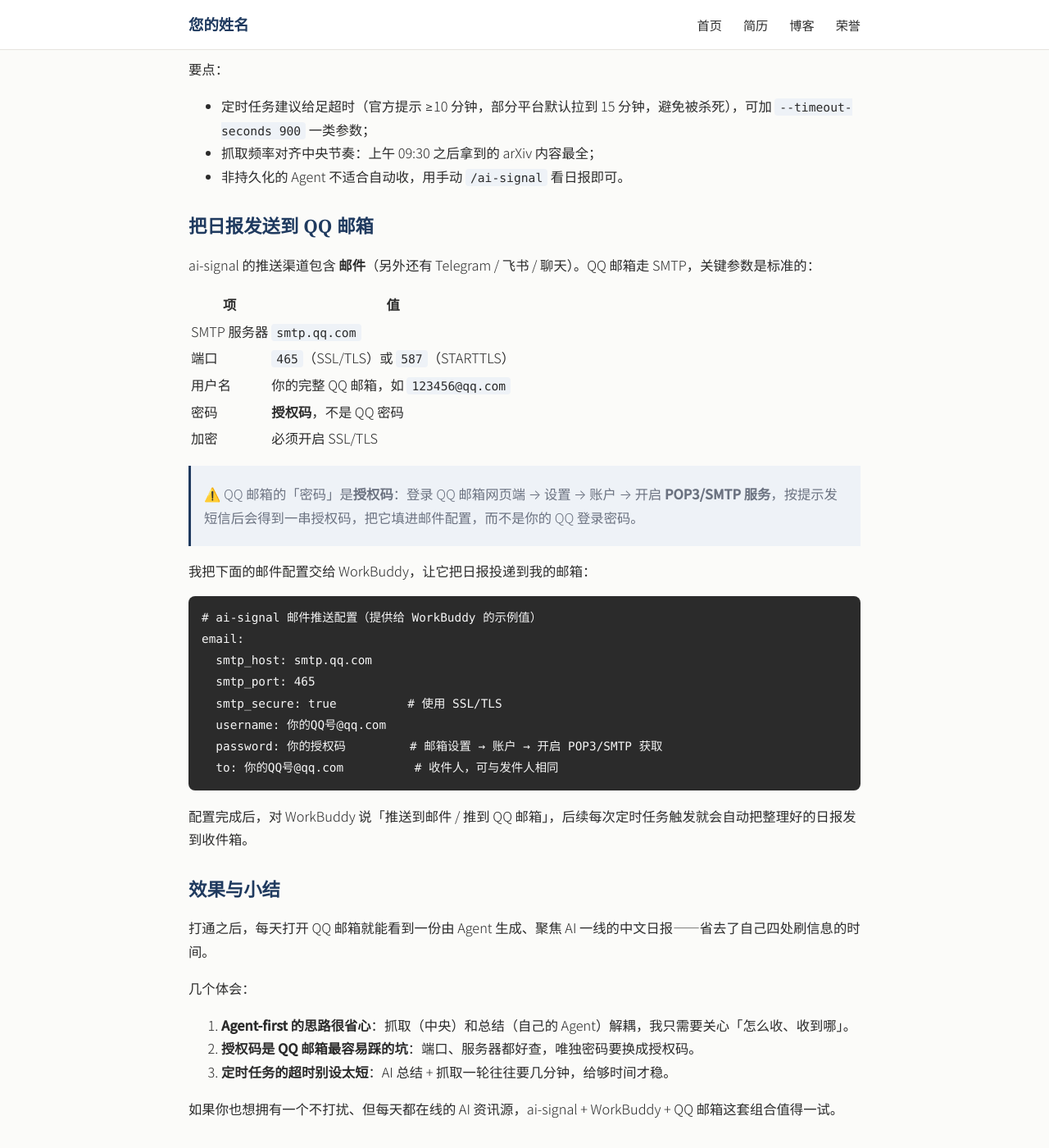
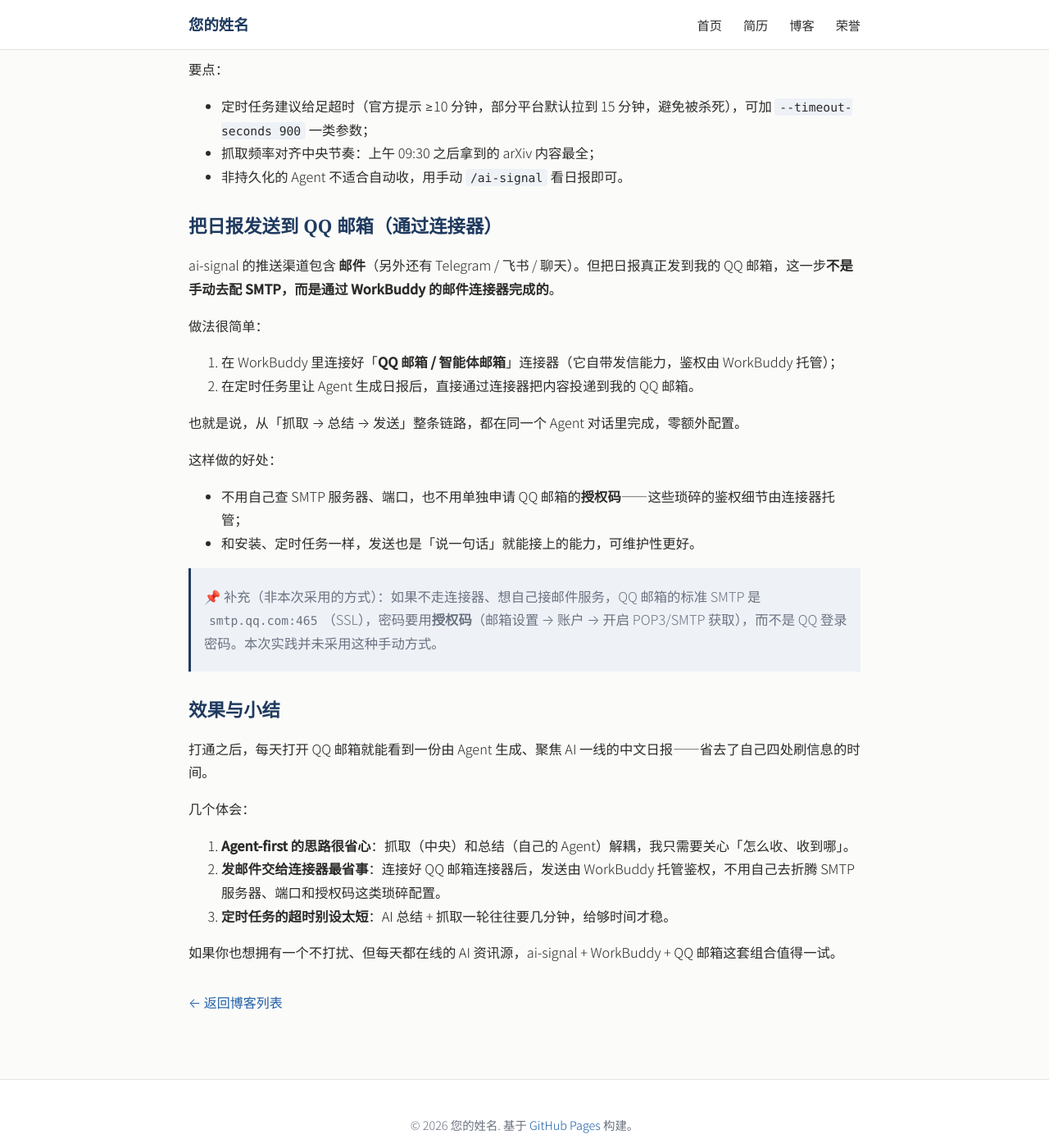
Before and after one commit to shengxingbai/shengxingbai.github.io, a Jekyll site: the page built from _posts/2025-12-15-ai-signal-qq-email-digest.md, in a window 1280 px wide and 1400 px high, scrolled down 1433 px. Shown: the whole window at 82% size. Built offline with Jekyll 4.4.1, drawn with Linux system fonts in a browser that asks for light colours.

Commit message:
fix(blog): 修正邮件发送方式为通过连接器（非手动 SMTP），更新小结

````diff
--- a/_posts/2025-12-15-ai-signal-qq-email-digest.md
+++ b/_posts/2025-12-15-ai-signal-qq-email-digest.md
@@ -49,34 +49,23 @@ cd ai-signal/scripts && pip install -r ../requirements.txt
 - 抓取频率对齐中央节奏：上午 09:30 之后拿到的 arXiv 内容最全；
 - 非持久化的 Agent 不适合自动收，用手动 `/ai-signal` 看日报即可。
 
-## 把日报发送到 QQ 邮箱
+## 把日报发送到 QQ 邮箱（通过连接器）
 
-ai-signal 的推送渠道包含 **邮件**（另外还有 Telegram / 飞书 / 聊天）。QQ 邮箱走 SMTP，关键参数是标准的：
+ai-signal 的推送渠道包含 **邮件**（另外还有 Telegram / 飞书 / 聊天）。但把日报真正发到我的 QQ 邮箱，这一步**不是手动去配 SMTP，而是通过 WorkBuddy 的邮件连接器完成的**。
 
-| 项 | 值 |
-|---|---|
-| SMTP 服务器 | `smtp.qq.com` |
-| 端口 | `465`（SSL/TLS）或 `587`（STARTTLS） |
-| 用户名 | 你的完整 QQ 邮箱，如 `123456@qq.com` |
-| 密码 | **授权码**，不是 QQ 密码 |
-| 加密 | 必须开启 SSL/TLS |
+做法很简单：
 
-> ⚠️ QQ 邮箱的「密码」是**授权码**：登录 QQ 邮箱网页端 → 设置 → 账户 → 开启 **POP3/SMTP 服务**，按提示发短信后会得到一串授权码，把它填进邮件配置，而不是你的 QQ 登录密码。
+1. 在 WorkBuddy 里连接好「**QQ 邮箱 / 智能体邮箱**」连接器（它自带发信能力，鉴权由 WorkBuddy 托管）；
+2. 在定时任务里让 Agent 生成日报后，直接通过连接器把内容投递到我的 QQ 邮箱。
 
-我把下面的邮件配置交给 WorkBuddy，让它把日报投递到我的邮箱：
+也就是说，从「抓取 → 总结 → 发送」整条链路，都在同一个 Agent 对话里完成，零额外配置。
 
-```yaml
-# ai-signal 邮件推送配置（提供给 WorkBuddy 的示例值）
-email:
-  smtp_host: smtp.qq.com
-  smtp_port: 465
-  smtp_secure: true          # 使用 SSL/TLS
-  username: 你的QQ号@qq.com
-  password: 你的授权码         # 邮箱设置 → 账户 → 开启 POP3/SMTP 获取
-  to: 你的QQ号@qq.com          # 收件人，可与发件人相同
-```
+这样做的好处：
 
-配置完成后，对 WorkBuddy 说「推送到邮件 / 推到 QQ 邮箱」，后续每次定时任务触发就会自动把整理好的日报发到收件箱。
+- 不用自己查 SMTP 服务器、端口，也不用单独申请 QQ 邮箱的**授权码**——这些琐碎的鉴权细节由连接器托管；
+- 和安装、定时任务一样，发送也是「说一句话」就能接上的能力，可维护性更好。
+
+> 📌 补充（非本次采用的方式）：如果不走连接器、想自己接邮件服务，QQ 邮箱的标准 SMTP 是 `smtp.qq.com:465`（SSL），密码要用**授权码**（邮箱设置 → 账户 → 开启 POP3/SMTP 获取），而不是 QQ 登录密码。本次实践并未采用这种手动方式。
 
 ## 效果与小结
 
@@ -85,7 +74,7 @@ email:
 几个体会：
 
 1. **Agent-first 的思路很省心**：抓取（中央）和总结（自己的 Agent）解耦，我只需要关心「怎么收、收到哪」。
-2. **授权码是 QQ 邮箱最容易踩的坑**：端口、服务器都好查，唯独密码要换成授权码。
+2. **发邮件交给连接器最省事**：连接好 QQ 邮箱连接器后，发送由 WorkBuddy 托管鉴权，不用自己去折腾 SMTP 服务器、端口和授权码这类琐碎配置。
 3. **定时任务的超时别设太短**：AI 总结 + 抓取一轮往往要几分钟，给够时间才稳。
 
 如果你也想拥有一个不打扰、但每天都在线的 AI 资讯源，ai-signal + WorkBuddy + QQ 邮箱这套组合值得一试。
````
